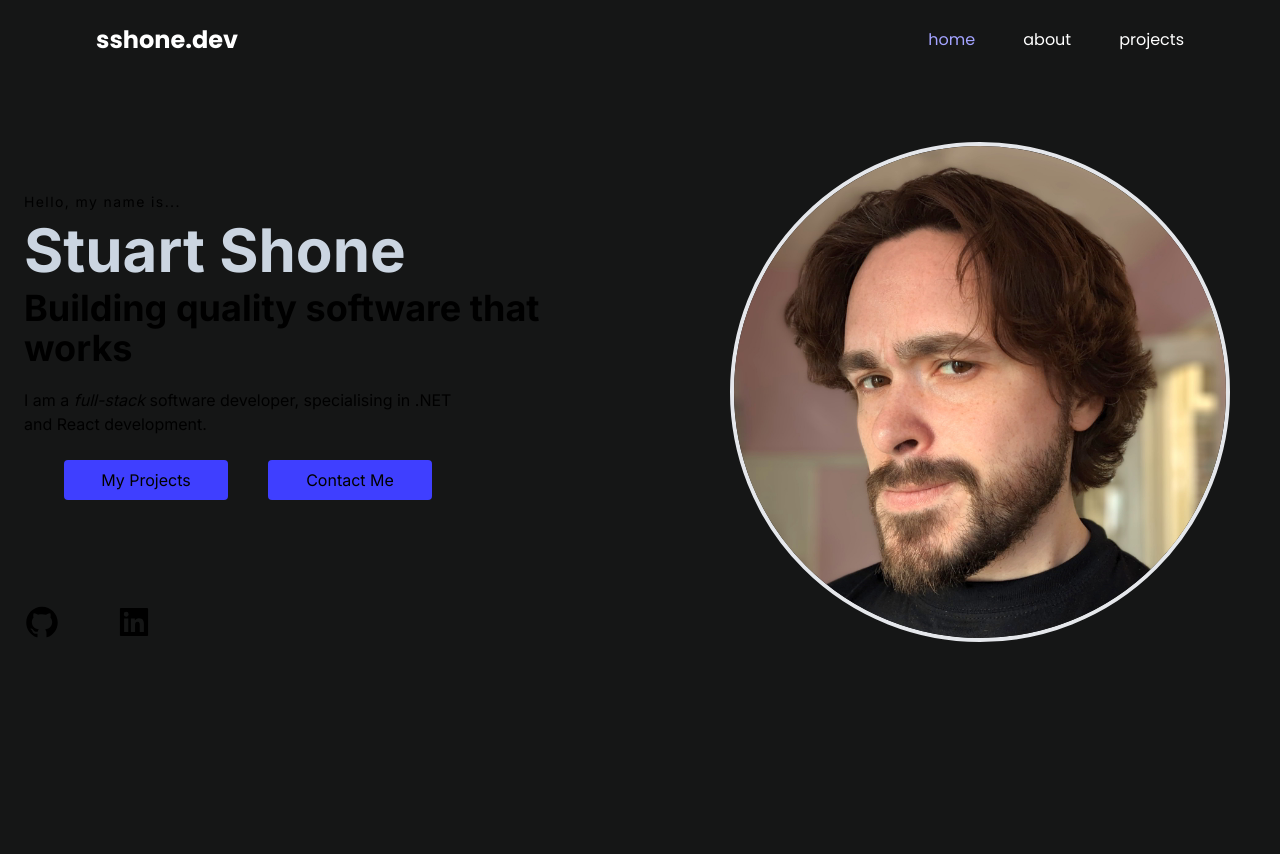
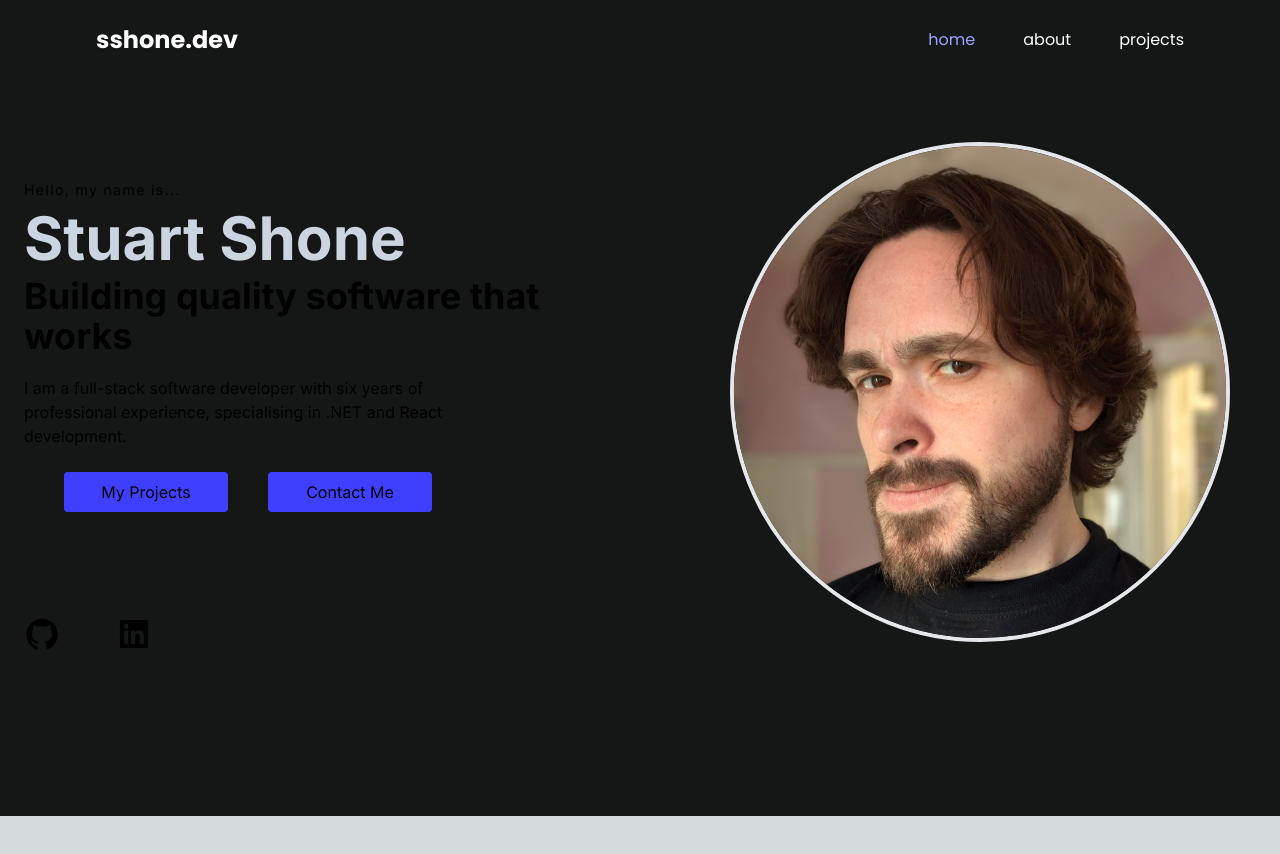
Before and after one commit to sshone/portfolio-frontend, a Next.js app: page / in a window 1280 px wide. Shown: the top 854 px of the page. After the commit the page ends 816 px from the top, so only its background shows below. Built offline with nearby package versions, Linux system fonts and the light colour scheme.

Commit message:
Added a button that enables the user to go back to the top of the page, appearing at the bottom right of the screen after scrolling down a little

```diff
--- a/components/Header.tsx
+++ b/components/Header.tsx
@@ -5,9 +5,7 @@ export default function Header() {
     <div className="text-white font-header">
       <header className="py-6">
         <div className="container flex justify-between items-center mx-auto px-8 md:px-14 lg:px-24 w-full">
-          <Link href="#" className="text-2xl font-bold">
-            sshone.dev
-          </Link>
+          <h1 className="text-2xl font-bold">sshone.dev</h1>
           <div className="hidden md:flex space-x-12">
             <Link href="#" className="text-selected-text">
               home
@@ -16,7 +14,7 @@ export default function Header() {
             <Link href="#projects">projects</Link>
           </div>
           <div className="md:hidden">
-            <p>TODO: Replace with Hamburger menu</p>
+            <p>TODO: Hamburger menu</p>
           </div>
         </div>
       </header>
--- /dev/null
+++ b/components/ScrollToTopButton.tsx
@@ -0,0 +1,40 @@
+import { useEffect, useState } from "react";
+import { AiOutlineArrowUp } from "react-icons/ai";
+
+function ScrollToTopButton() {
+  const [isVisible, setIsVisible] = useState(false);
+
+  useEffect(() => {
+    window.addEventListener("scroll", () => {
+      if (window.pageYOffset > 300) {
+        setIsVisible(true);
+      } else {
+        setIsVisible(false);
+      }
+    });
+  }, []);
+
+  const scrollUp = () => {
+    window.scrollTo({
+      top: 0,
+      behavior: "smooth",
+    });
+  };
+
+  return (
+    <div>
+      {isVisible && (
+        <div className="p-10 fixed bottom-0 right-0">
+          <button
+            className="h-16 w-16  rounded-full bg-blue-500 hover:bg-red-500 text-white font-bold flex items-center justify-center"
+            onClick={scrollUp}
+          >
+            <AiOutlineArrowUp size={"2em"} />
+          </button>
+        </div>
+      )}
+    </div>
+  );
+}
+
+export default ScrollToTopButton;
--- a/components/hero/HeroText.tsx
+++ b/components/hero/HeroText.tsx
@@ -22,8 +22,8 @@ function HeroText() {
         </div>
         <div>
           <p className="max-w-md mt-3">
-            I am a <em>full-stack</em> software developer, specialising in .NET
-            and React development.
+            I am a full-stack software developer with six years of professional
+            experience, specialising in .NET and React development.
           </p>
           <div className="grid grid-cols-1 md:grid-cols-2 px-10 gap-x-10 gap-y-4 pb-24 py-6">
             <Link href="#projects">
--- a/components/layouts/RootLayout.tsx
+++ b/components/layouts/RootLayout.tsx
@@ -1,11 +1,17 @@
 import Header from "@/components/Header";
+import ScrollToTopButton from "../ScrollToTopButton";
 
-export default function RootLayout({ children }: { children: React.ReactNode }) {
+export default function RootLayout({
+  children,
+}: {
+  children: React.ReactNode;
+}) {
   return (
-    <div className="bg-background">
+    <div className="bg-background min-h-screen">
       <Header />
-      <div className="max-w-7xl mx-auto flex flex-col min-h-screen">
+      <div className="max-w-7xl mx-auto flex flex-col">
         <main className="flex-grow">{children}</main>
+        <ScrollToTopButton />
         {/* <Footer /> */}
       </div>
     </div>
```
